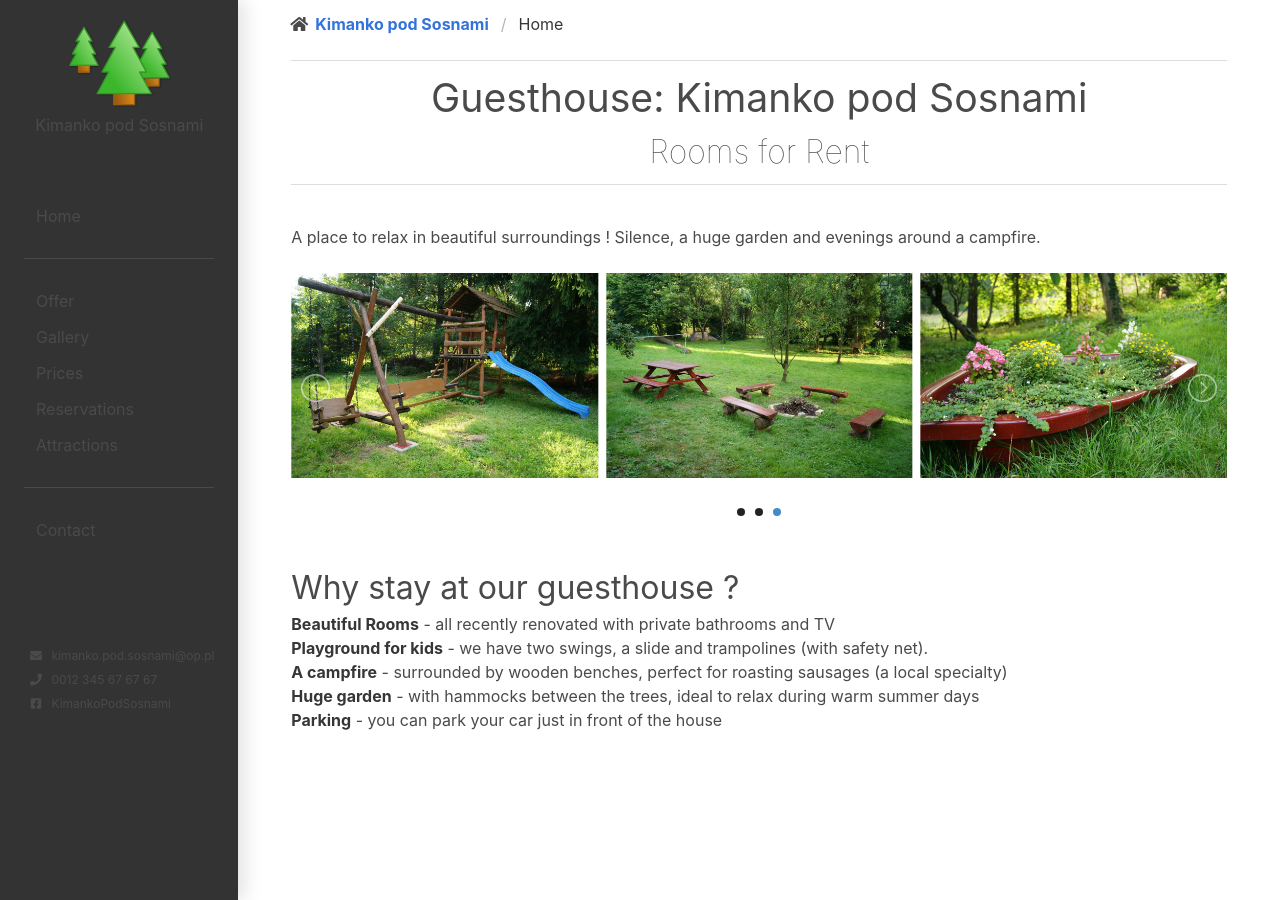
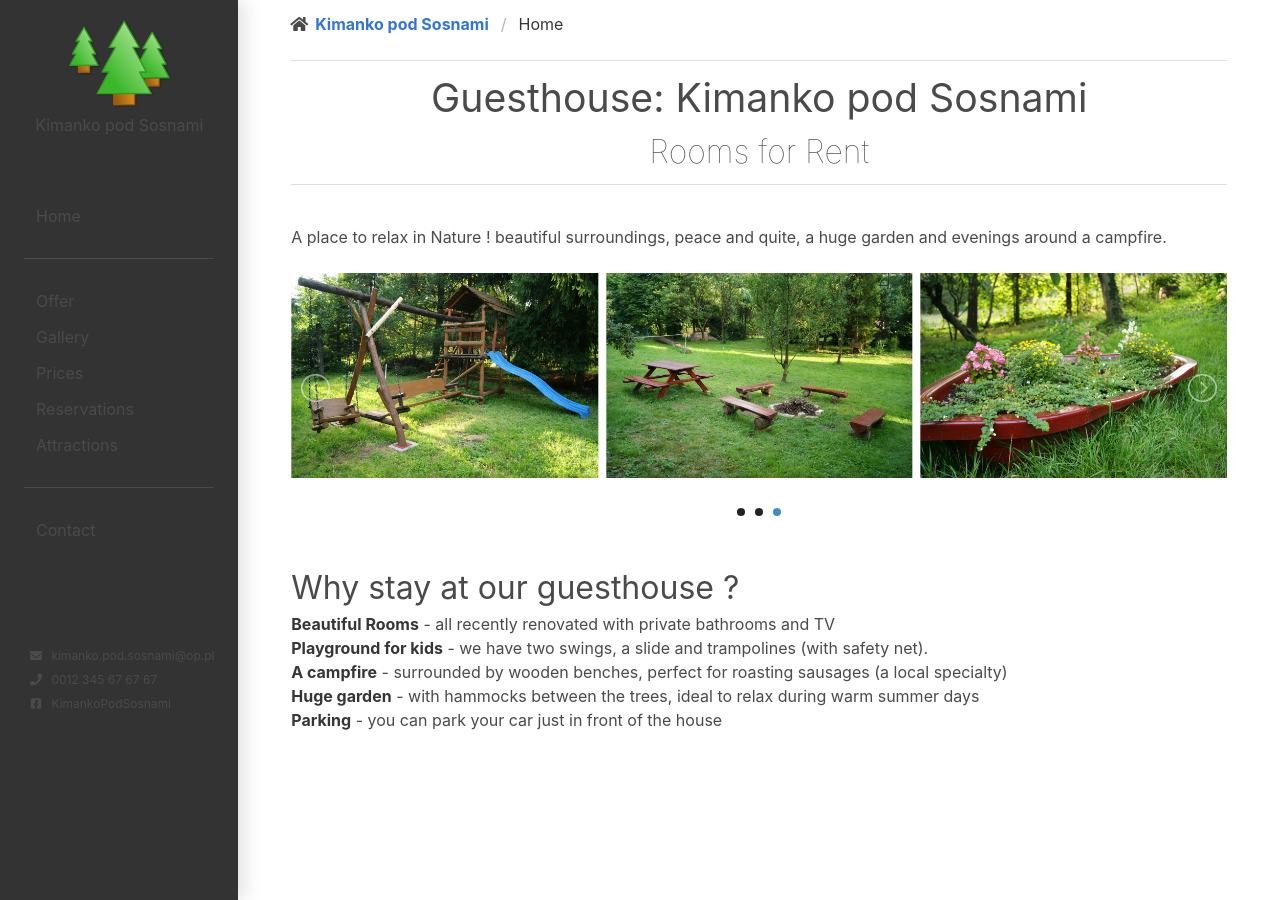
Before and after one commit to Kimanko-pod-Sosnami/Kimanko-pod-Sosnami.github.io, a Jekyll site: the page built from index.html, in a window 1280 px wide. Built offline with Jekyll 4.4.1, drawn with Linux system fonts in a browser that asks for light colours.

```diff
--- a/index.html
+++ b/index.html
@@ -6,7 +6,7 @@
 <h1>Guesthouse: Kimanko pod Sosnami<br />
   <span class="byline">Rooms for Rent</span></h1>
 
-A place to relax in beautiful surroundings ! Silence, a huge garden and evenings around a campfire.
+A place to relax in Nature ! beautiful surroundings, peace and quite, a huge garden and evenings around a campfire.
 <br /><br />
 <div>
     <ul id="main-gallery" class="gallery list-unstyled cS-hidden">
```
